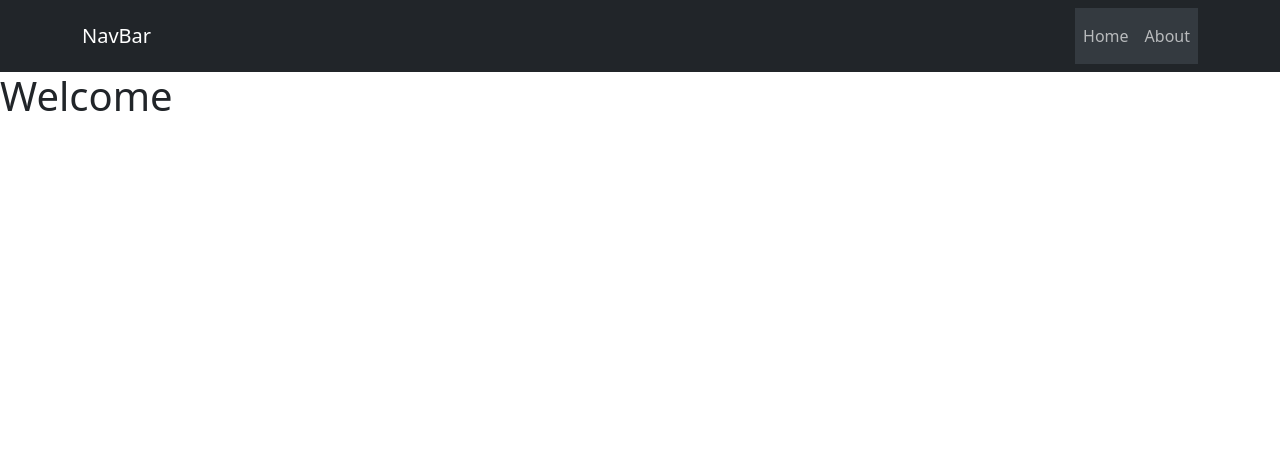
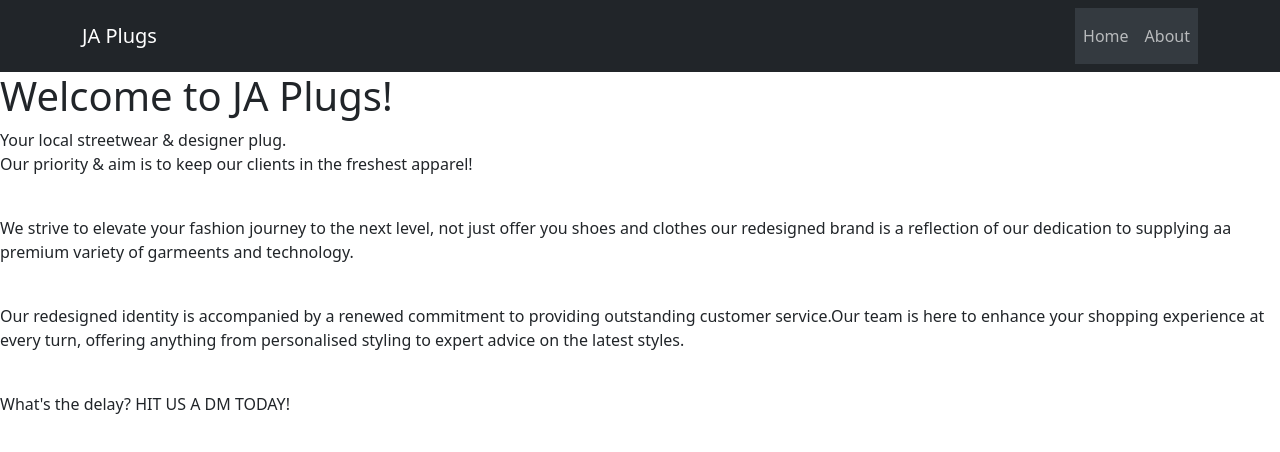
Before and after one commit to JohnsonMununkum/project-2024, a React (Create React App) app: page /about in a window 1280 px wide. Shown: the top 452 px of the page. Built offline with nearby package versions, Linux system fonts and the light colour scheme.

Commit message:
about page done

```diff
--- a/src/components/NavBar.js
+++ b/src/components/NavBar.js
@@ -6,7 +6,7 @@ const NavBar = () => {
     return (
         <Navbar bg="dark" data-bs-theme="dark">
             <Container>
-                <Navbar.Brand href="/">NavBar</Navbar.Brand>
+                <Navbar.Brand href="/">JA Plugs</Navbar.Brand>
                 <Nav className="navbar">
                     <Nav.Link href="/">Home</Nav.Link>
                     <Nav.Link href="/about">About</Nav.Link>
--- a/src/components/about.js
+++ b/src/components/about.js
@@ -1,7 +1,15 @@
 const About = ()=>{
     return(
         <div>
-            <h1>Welcome </h1>
+            <h1>Welcome to JA Plugs!</h1>
+            <p>Your local streetwear & designer plug.<br></br>
+                Our priority & aim is to keep our clients in the freshest apparel!</p>
+            <br></br>
+            <p>We strive to elevate your fashion journey to the next level, not just offer you shoes and clothes our redesigned brand is a reflection of our dedication to supplying aa premium variety of garmeents and technology.</p>
+            <br></br>
+            <p>Our redesigned identity is accompanied by a renewed commitment to providing outstanding customer service.Our team is here to enhance your shopping experience at every turn, offering anything from personalised styling to expert advice on the latest styles.</p>
+            <br></br>
+            <p>What's the delay? HIT US A DM TODAY!</p>
         </div>
     );
 }
```
